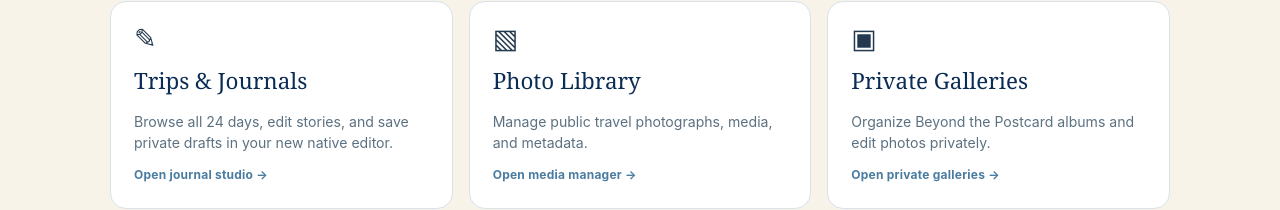
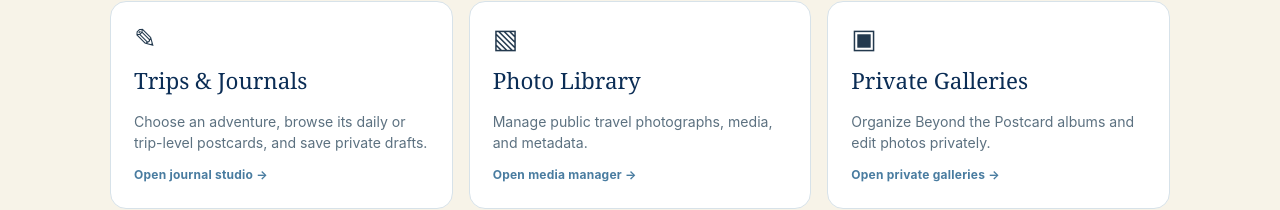
Before and after one commit to thedarkknightbd/postcards-from-ben, a plain HTML site: page admin/index.html in a window 1280 px wide. Shown: the part 318-528 px from the top of the page. Drawn offline with Linux system fonts and the light colour scheme; no server answers.

Commit message:
Describe multi-trip postcard navigation on admin dashboard

```diff
--- a/admin/index.html
+++ b/admin/index.html
@@ -32,7 +32,7 @@ h1{font-size:clamp(2.5rem,6vw,4rem);line-height:1.12;margin:9px 0 10px}h2{font-s
 <p class="eyebrow">YOUR CREATIVE HOME</p><h1>Welcome back</h1>
 <p class="intro">Everything you need to manage your stories, photographs, private galleries, and site access—organized in one place.</p>
 <section class="tiles" aria-label="Administration">
-<a class="tile" href="/admin/journals/"><span class="symbol" aria-hidden="true">✎</span><h2>Trips &amp; Journals</h2><p>Browse all 24 days, edit stories, and save private drafts in your new native editor.</p><span class="foot">Open journal studio →</span></a>
+<a class="tile" href="/admin/journals/"><span class="symbol" aria-hidden="true">✎</span><h2>Trips &amp; Journals</h2><p>Choose an adventure, browse its daily or trip-level postcards, and save private drafts.</p><span class="foot">Open journal studio →</span></a>
 <a class="tile" href="/admin/media.html"><span class="symbol" aria-hidden="true">▧</span><h2>Photo Library</h2><p>Manage public travel photographs, media, and metadata.</p><span class="foot">Open media manager →</span></a>
 <a class="tile" href="/beyond-the-postcard/"><span class="symbol" aria-hidden="true">▣</span><h2>Private Galleries</h2><p>Organize Beyond the Postcard albums and edit photos privately.</p><span class="foot">Open private galleries →</span></a>
 <a class="tile" href="/location/"><span class="symbol" aria-hidden="true">⌖</span><h2>Location Management</h2><p>Control location recording and private sharing, and view the protected map.</p><span class="foot">Open location controls →</span></a>
```
